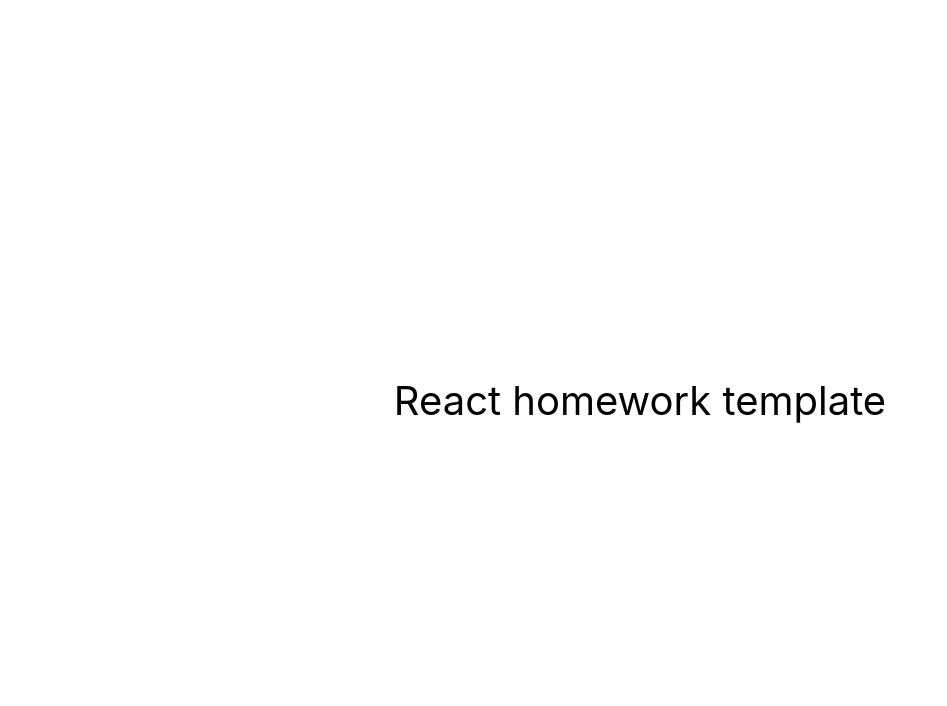
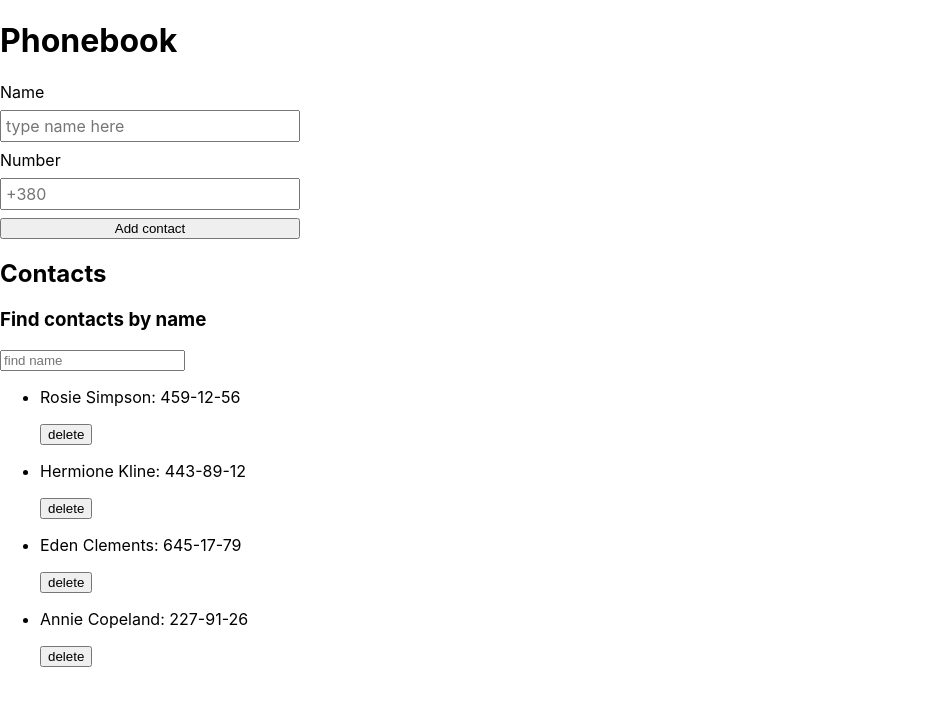
Before and after one commit to AndriyMerzlikin/goit-react-hw-08-phonebook, a React (Create React App) app: page / in a window 1280 px wide. Shown: the top 706 px of the page, without its empty margins (0-947 px from the left). Built offline with nearby package versions, Linux system fonts and the light colour scheme.

Commit message:
final commit

```diff
--- a/src/components/App.jsx
+++ b/src/components/App.jsx
@@ -1,16 +1,75 @@
+import { useState, useEffect } from 'react';
+import { nanoid } from 'nanoid';
+import { ContactsForm } from './ContactsForm/ContactsForm';
+import { Contacts } from './Contacts/Contacts';
+import { Filter } from './Filter/Filter';
+
+const localStorageKey = 'contacts';
+
+const initialContacts = [
+  { id: 'id-1', name: 'Rosie Simpson', number: '459-12-56' },
+  { id: 'id-2', name: 'Hermione Kline', number: '443-89-12' },
+  { id: 'id-3', name: 'Eden Clements', number: '645-17-79' },
+  { id: 'id-4', name: 'Annie Copeland', number: '227-91-26' },
+];
+
+const getInitialContacts = () => {
+  const savedContacts = window.localStorage.getItem(localStorageKey);
+  if (savedContacts !== null) {
+    return JSON.parse(savedContacts);
+  }
+  return initialContacts;
+};
+
 export const App = () => {
+  const [contacts, setContacts] = useState(getInitialContacts);
+  const [filter, setFilter] = useState('');
+
+  useEffect(() => {
+    window.localStorage.setItem(localStorageKey, JSON.stringify(contacts));
+  }, [contacts]);
+
+  const deleteContact = idContact => {
+    setContacts(prevContacts =>
+      prevContacts.filter(item => item.id !== idContact)
+    );
+  };
+
+  const addContact = newContact => {
+    const existedContact = contacts.some(
+      contact => contact.name === newContact.name
+    );
+    if (existedContact) {
+      alert(`${newContact.name} is already in contact list`);
+    } else {
+      const idContact = {
+        ...newContact,
+        id: nanoid(),
+      };
+      setContacts(prevContacts => [...prevContacts, idContact]);
+    }
+  };
+
+  const updateFilter = newFilter => {
+    setFilter(newFilter);
+  };
+
+  const visibleContacts = contacts.filter(item =>
+    item.name.toLocaleLowerCase().includes(filter.toLocaleLowerCase())
+  );
+
   return (
-    <div
-      style={{
-        height: '100vh',
-        display: 'flex',
-        justifyContent: 'center',
-        alignItems: 'center',
-        fontSize: 40,
-        color: '#010101'
-      }}
-    >
-      React homework template
+    <div>
+      <h1>Phonebook</h1>
+      <ContactsForm newContact={addContact} />
+      <h2>Contacts</h2>
+      <Filter filter={filter} onUpdateFilter={updateFilter} />
+      {visibleContacts.length > 0 && (
+        <Contacts
+          contactList={visibleContacts}
+          onDeleteContact={deleteContact}
+        />
+      )}
     </div>
   );
 };
--- /dev/null
+++ b/src/components/Contacts/Contacts.js
@@ -0,0 +1,16 @@
+export const Contacts = ({ contactList, onDeleteContact }) => {
+  return (
+    <div>
+      <ul>
+        {contactList.map(contact => (
+          <li key={contact.id}>
+            <p>
+              {contact.name}: {contact.number}
+            </p>
+            <button onClick={() => onDeleteContact(contact.id)}>delete</button>
+          </li>
+        ))}
+      </ul>
+    </div>
+  );
+};
--- /dev/null
+++ b/src/components/ContactsForm/ContactsForm.js
@@ -0,0 +1,58 @@
+import { Formik } from 'formik';
+import {
+  StyledForm,
+  StyledField,
+  FormGroup,
+  ErrorMsg,
+} from './ContactsForm.styled';
+import * as Yup from 'yup';
+
+const formSchema = Yup.object().shape({
+  name: Yup.string()
+    .min(2, 'Too Short!')
+    .max(50, 'Too Long!')
+    .required('Required'),
+  number: Yup.string()
+    .matches(/^\d{7}$/, 'Exactly 7 numbers')
+    .required('Required'),
+});
+
+export const ContactsForm = ({ newContact }) => {
+  return (
+    <Formik
+      initialValues={{
+        name: '',
+        number: '',
+      }}
+      validationSchema={formSchema}
+      onSubmit={(values, actions) => {
+        newContact(values);
+        actions.resetForm();
+      }}
+    >
+      <StyledForm>
+        <FormGroup>Name</FormGroup>
+        <StyledField
+          id="name"
+          type="text"
+          name="name"
+          placeholder="type name here"
+          required
+        />
+        <ErrorMsg name="name" component={'span'} />
+
+        <FormGroup>Number</FormGroup>
+        <StyledField
+          id="number"
+          type="tel"
+          name="number"
+          placeholder="+380"
+          required
+        />
+        <ErrorMsg name="number" component={'span'} />
+
+        <button type="submit">Add contact</button>
+      </StyledForm>
+    </Formik>
+  );
+};
--- /dev/null
+++ b/src/components/ContactsForm/ContactsForm.styled.js
@@ -0,0 +1,25 @@
+import { Form, Field, ErrorMessage } from 'formik';
+import styled from 'styled-components';
+
+export const StyledForm = styled(Form)`
+  display: flex;
+  flex-direction: column;
+  gap: 8px;
+  width: 300px;
+`;
+
+export const StyledField = styled(Field)`
+  padding: 4px;
+  font: inherit;
+`;
+
+export const FormGroup = styled.label`
+  display: flex;
+  flex-direction: column;
+  gap: 4px;
+`;
+
+export const ErrorMsg = styled(ErrorMessage)`
+  color: red;
+  font-size: ;
+`;
--- /dev/null
+++ b/src/components/Filter/Filter.js
@@ -0,0 +1,13 @@
+export const Filter = ({ filter, onUpdateFilter }) => {
+  return (
+    <div>
+      <h3>Find contacts by name</h3>
+      <input
+        type="text"
+        value={filter}
+        onChange={evt => onUpdateFilter(evt.target.value)}
+        placeholder="find name"
+      ></input>
+    </div>
+  );
+};
```
Also changed, not shown: package.json (+5 -2 lines), src/components/App.old.jsx (added, +87 -0 lines), 1 other file (tests, documents, lock files or other folders).
